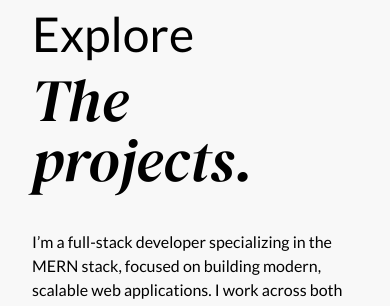
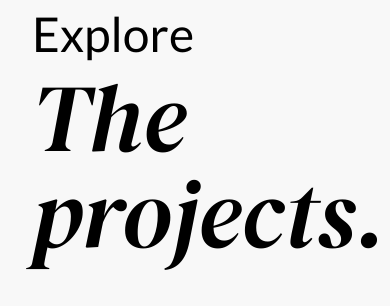
Before and after one commit to khaledsaoud15/portfolio, a React (Vite) app: page / in a window 390 px wide. Shown: the part 178-484 px from the top of the page. Built offline with nearby package versions, Linux system fonts and the light colour scheme.

Commit message:
portfolio

```diff
--- a/src/components/Header.jsx
+++ b/src/components/Header.jsx
@@ -24,7 +24,7 @@ const Header = () => {
       <div className="flex flex-col gap-3 lg:w-3/4">
         <span className="text-xs font-semibold text">PROJECTS</span>
         <h1 className="text-5xl md:text-7xl lg:text-[6rem] text ">Explore</h1>
-        <h1 className="dm-serif text-6xl md:text-7xl lg:text-[8rem] italic! text">
+        <h1 className="dm-serif text-8xl  lg:text-[8rem] italic! text">
           The projects.
         </h1>
       </div>
```
